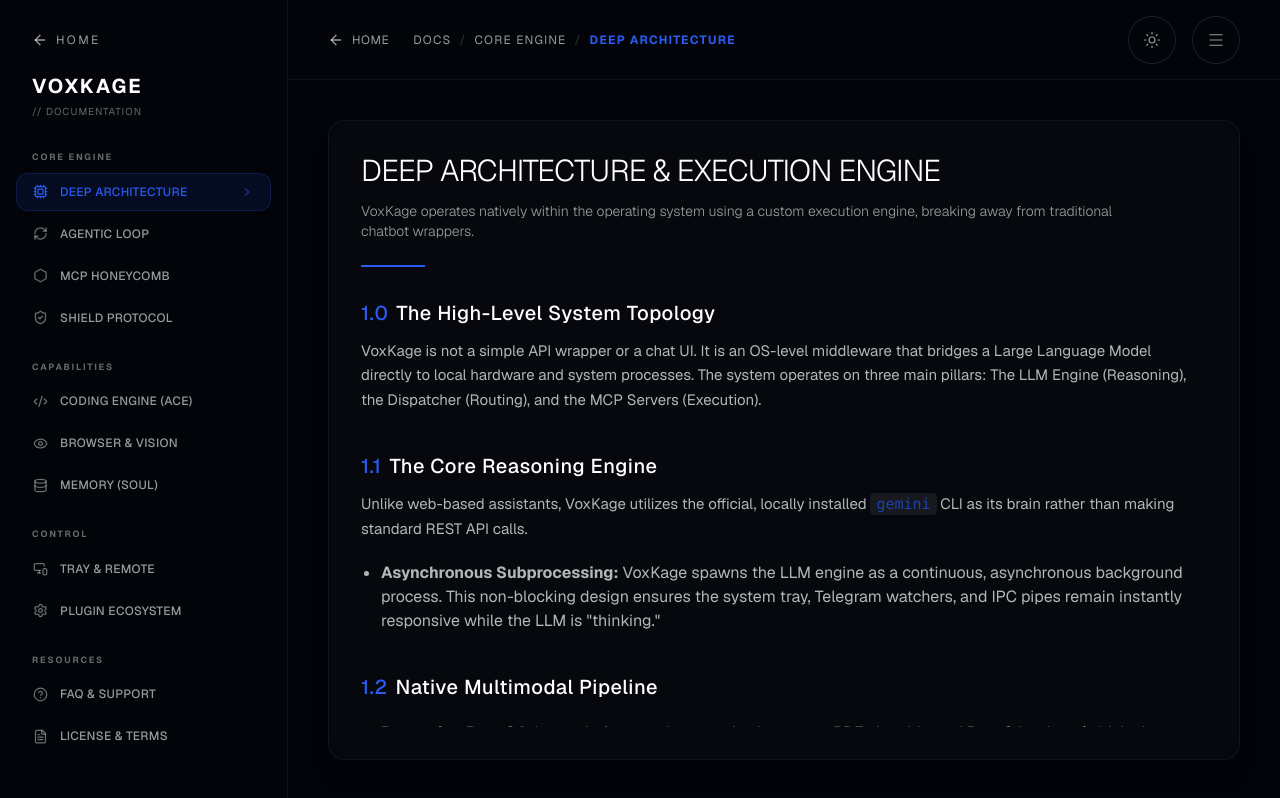
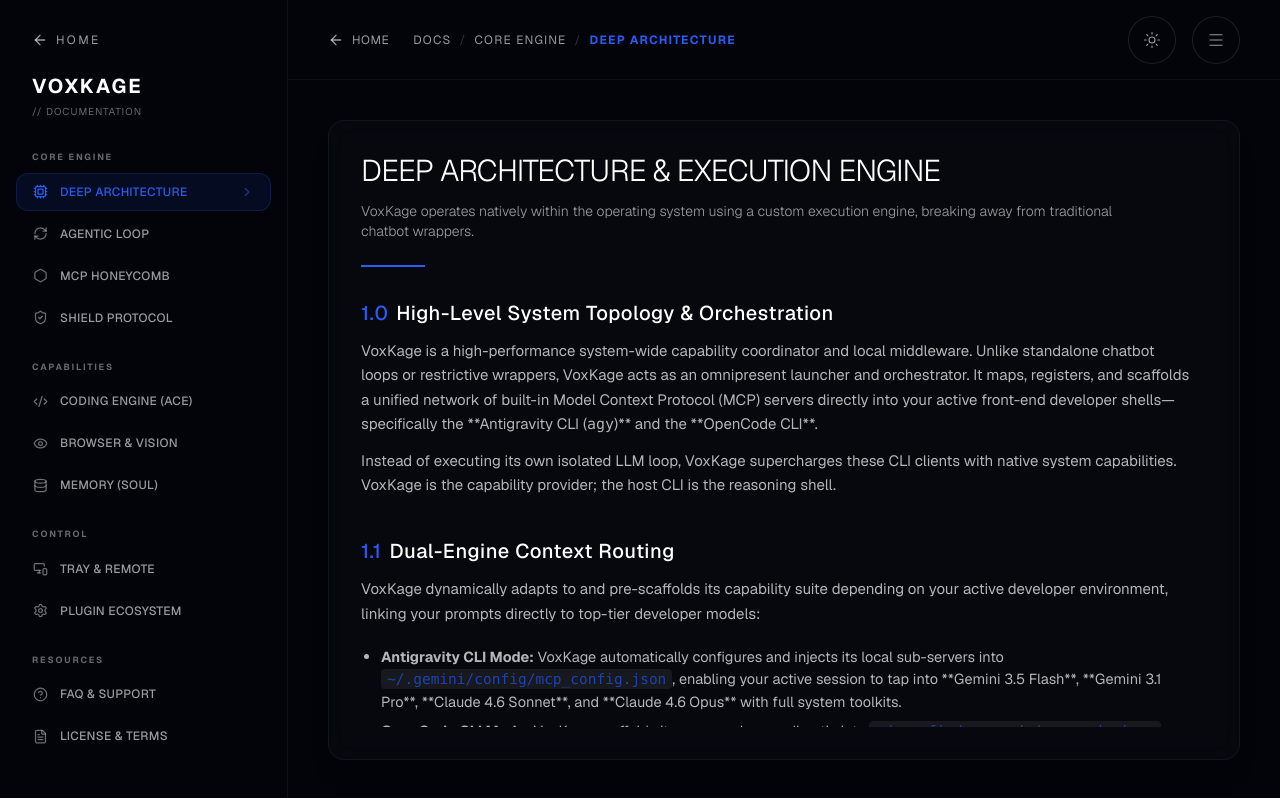
Before and after one commit to ayushdwivedi001/VoxKage-Website, a Next.js app: page /documentation in a window 1280 px wide. Built offline with nearby package versions, Linux system fonts and the light colour scheme.

Commit message:
docs(Documentation): align Deep Architecture section with actual dual-engine orchestration models and IPC pipelines

```diff
--- a/src/app/documentation/content.tsx
+++ b/src/app/documentation/content.tsx
@@ -20,52 +20,66 @@ const ArchitectureContent = () => (
   <div className="flex flex-col gap-10 pb-12">
     <div className="flex flex-col gap-3">
       <h3 className="text-xl font-medium tracking-wide flex items-center gap-2">
-        <span className="text-[#295cf1]">1.0</span> The High-Level System Topology
+        <span className="text-[#295cf1]">1.0</span> High-Level System Topology & Orchestration
       </h3>
       <p className="opacity-70 leading-relaxed text-[15px]">
-        VoxKage is not a simple API wrapper or a chat UI. It is an OS-level middleware that bridges a Large Language Model directly to local hardware and system processes. The system operates on three main pillars: The LLM Engine (Reasoning), the Dispatcher (Routing), and the MCP Servers (Execution).
+        VoxKage is a high-performance system-wide capability coordinator and local middleware. Unlike standalone chatbot loops or restrictive wrappers, VoxKage acts as an omnipresent launcher and orchestrator. It maps, registers, and scaffolds a unified network of built-in Model Context Protocol (MCP) servers directly into your active front-end developer shells—specifically the **Antigravity CLI (<code>agy</code>)** and the **OpenCode CLI**.
+      </p>
+      <p className="opacity-70 leading-relaxed text-[15px]">
+        Instead of executing its own isolated LLM loop, VoxKage supercharges these CLI clients with native system capabilities. VoxKage is the capability provider; the host CLI is the reasoning shell.
       </p>
     </div>
 
     <div className="flex flex-col gap-3">
       <h3 className="text-xl font-medium tracking-wide flex items-center gap-2">
-        <span className="text-[#295cf1]">1.1</span> The Core Reasoning Engine
+        <span className="text-[#295cf1]">1.1</span> Dual-Engine Context Routing
       </h3>
       <p className="opacity-70 leading-relaxed text-[15px]">
-        Unlike web-based assistants, VoxKage utilizes the official, locally installed <code className="bg-white/10 px-1.5 py-0.5 rounded text-[#295cf1]">gemini</code> CLI as its brain rather than making standard REST API calls.
+        VoxKage dynamically adapts to and pre-scaffolds its capability suite depending on your active developer environment, linking your prompts directly to top-tier developer models:
       </p>
-      <ul className="list-disc pl-5 opacity-70 flex flex-col gap-2 mt-2">
-        <li><strong>Asynchronous Subprocessing:</strong> VoxKage spawns the LLM engine as a continuous, asynchronous background process. This non-blocking design ensures the system tray, Telegram watchers, and IPC pipes remain instantly responsive while the LLM is "thinking."</li>
+      <ul className="list-disc pl-5 opacity-70 flex flex-col gap-2 mt-2 text-[14.5px]">
+        <li><strong>Antigravity CLI Mode:</strong> VoxKage automatically configures and injects its local sub-servers into <code className="bg-white/10 px-1.5 py-0.5 rounded text-[#295cf1]">~/.gemini/config/mcp_config.json</code>, enabling your active session to tap into **Gemini 3.5 Flash**, **Gemini 3.1 Pro**, **Claude 4.6 Sonnet**, and **Claude 4.6 Opus** with full system toolkits.</li>
+        <li><strong>OpenCode CLI Mode:</strong> VoxKage scaffolds its server schemas directly into <code className="bg-white/10 px-1.5 py-0.5 rounded text-[#295cf1]">~/.config/opencode/opencode.json</code>, routing execution through OpenCode's free high-efficiency Zen portfolio, including **DeepSeek v4 Flash**.</li>
       </ul>
     </div>
 
     <div className="flex flex-col gap-3">
       <h3 className="text-xl font-medium tracking-wide flex items-center gap-2">
-        <span className="text-[#295cf1]">1.2</span> Native Multimodal Pipeline
+        <span className="text-[#295cf1]">1.2</span> Shared Consciousness & Session Syncing
       </h3>
-      <ul className="list-disc pl-5 opacity-70 flex flex-col gap-2 mt-2">
-        <li><strong>Bypassing Base64:</strong> Instead of converting massive images or PDFs into bloated Base64 strings (which slows down traditional web apps), VoxKage passes absolute local file paths directly into the CLI's argument flags (e.g., <code className="bg-white/10 px-1.5 py-0.5 rounded">gemini --image C:\path\to\screenshot.png</code>).</li>
-        <li><strong>The Advantage:</strong> This allows for instant, native ingestion of local context, making OS-level screen reading and file analysis incredibly fast with zero-latency vision.</li>
+      <p className="opacity-70 leading-relaxed text-[15px]">
+        At the heart of VoxKage's multi-shell architecture is the central background coordinator: <code className="bg-white/10 px-1.5 py-0.5 rounded text-[#295cf1]">session_server.py</code>.
+      </p>
+      <ul className="list-disc pl-5 opacity-70 flex flex-col gap-2 mt-2 text-[14.5px]">
+        <li><strong>Dynamic Interception:</strong> Whether you are working through an Antigravity shell or an OpenCode window, the session manager intercepts, structures, and logs active command history and workspace contexts to a centralized memory repository.</li>
+        <li><strong>Unified Memory:</strong> Both shells draw from the same local vector RAG database and problem/solution registries. Context established in an `agy` session is instantly recalled and seamlessly utilized when you pivot to `opencode`, creating a unified "shared consciousness" across your OS.</li>
       </ul>
     </div>
 
     <div className="flex flex-col gap-3">
       <h3 className="text-xl font-medium tracking-wide flex items-center gap-2">
-        <span className="text-[#295cf1]">1.3</span> Robust Output Parsing
+        <span className="text-[#295cf1]">1.3</span> Named-Pipe IPC & Daemon Backbone
       </h3>
-      <ul className="list-disc pl-5 opacity-70 flex flex-col gap-2 mt-2">
-        <li><strong>The Hallucination Filter:</strong> LLMs naturally want to converse and often wrap valid JSON tool calls in markdown or conversational filler.</li>
-        <li><strong>Multi-Strategy Extraction:</strong> VoxKage uses a multi-strategy parser (<code className="bg-white/10 px-1.5 py-0.5 rounded">clean_cli_json</code>) that walks the raw stdout character-by-character to extract only valid JSON objects or arrays, completely ignoring surrounding conversational hallucinations. This guarantees the OS only attempts to execute clean, valid commands.</li>
+      <p className="opacity-70 leading-relaxed text-[15px]">
+        To coordinate background automation across isolated applications, VoxKage runs persistent lightweight daemons that communicate over an optimized Inter-Process Communication (IPC) backbone:
+      </p>
+      <ul className="list-disc pl-5 opacity-70 flex flex-col gap-2 mt-2 text-[14.5px]">
+        <li><strong>System Tray Control Center:</strong> A native tray UI (<code className="bg-white/10 px-1.5 py-0.5 rounded">tray.py</code>) that allows manual setting swaps, switches active engines, toggles Safe Mode gating, and monitors connected connectors.</li>
+        <li><strong>Telegram Watcher Daemon:</strong> A background polling script (<code className="bg-white/10 px-1.5 py-0.5 rounded">telegram_watcher.py</code>) that persistently listens for remote commands and secures remote file transfers.</li>
+        <li><strong>Secure Injection:</strong> On Windows, background watchers communicate with your active shell window using secure **Named Pipes**, allowing remote messages to securely inject text directly into the active shell's stdin stream for live execution.</li>
       </ul>
     </div>
 
     <div className="flex flex-col gap-3">
       <h3 className="text-xl font-medium tracking-wide flex items-center gap-2">
-        <span className="text-[#295cf1]">1.4</span> Inter-Process Communication (IPC) Backbone
+        <span className="text-[#295cf1]">1.4</span> Zero-Latency Vision & Code Skeletons
       </h3>
-      <ul className="list-disc pl-5 opacity-70 flex flex-col gap-2 mt-2">
-        <li><strong>Cross-Environment Talk:</strong> The different components (main terminal, background sub-agents, system tray daemon) communicate flawlessly using advanced OS-level IPC.</li>
-        <li><strong>Named Pipes:</strong> On Windows, VoxKage uses Named Pipes that allow external processes (like the Telegram watcher) to securely physically inject text directly into the active terminal's stdin stream, keeping everything perfectly synchronized live.</li>
+      <p className="opacity-70 leading-relaxed text-[15px]">
+        To maximize execution speed and stay strictly within LLM context boundaries, VoxKage routes resources surgically:
+      </p>
+      <ul className="list-disc pl-5 opacity-70 flex flex-col gap-2 mt-2 text-[14.5px]">
+        <li><strong>Bypassing Base64:</strong> For multimodal screen perceptions and OCR, VoxKage bypasses massive Base64 conversions, passing absolute local file paths directly into the client's argument flags for native, instant rendering.</li>
+        <li><strong>Structural Code Skeletons:</strong> When exploring directories, the capability layer parses source files (.py, .ts, .tsx, .js) through a local Abstract Syntax Tree (AST) parser to strip implementation code and return clean imports, classes, and function signatures. This maps massive codebases with a 95% token context saving.</li>
       </ul>
     </div>
   </div>
```
